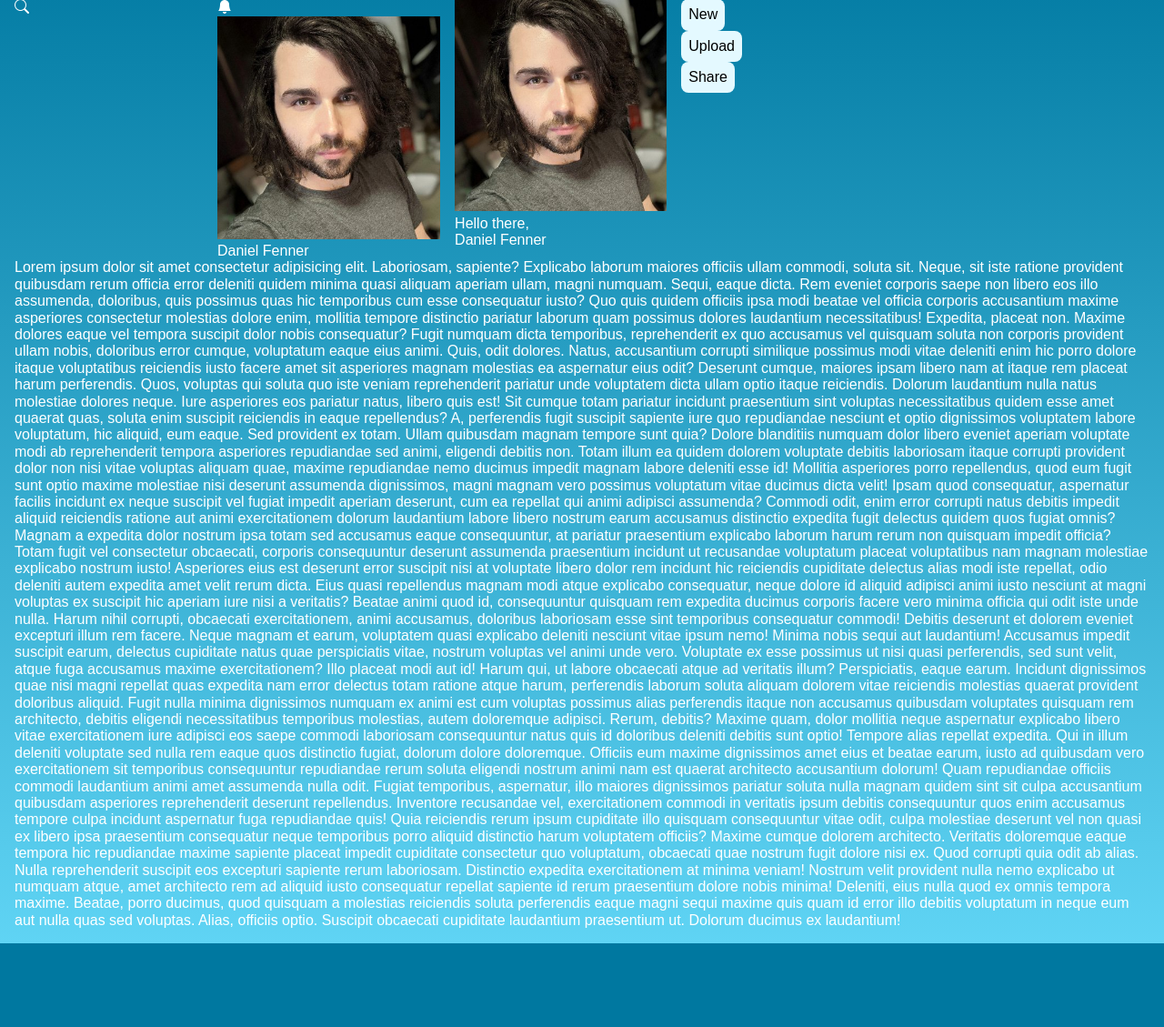
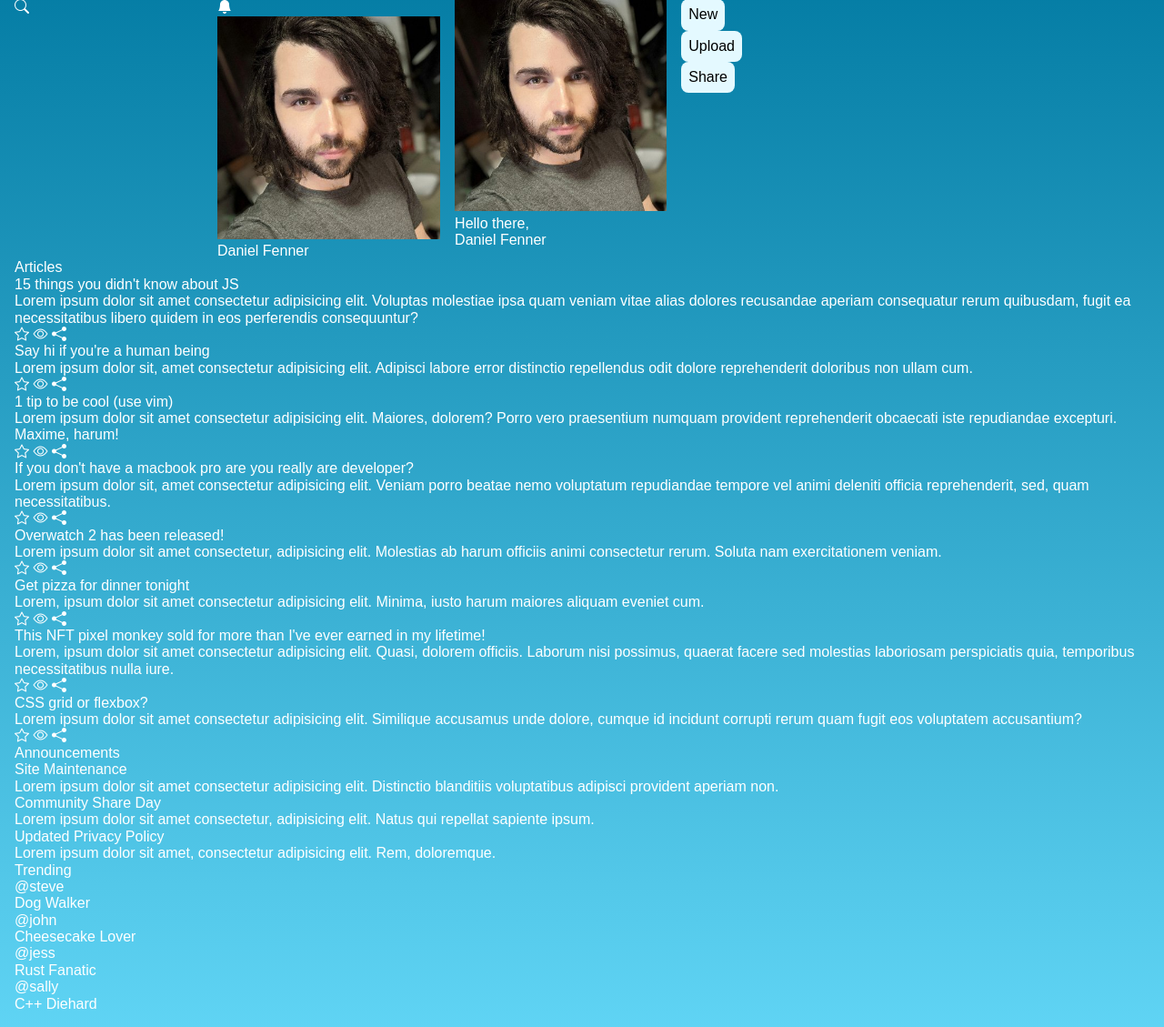
Before and after one commit to DanielcFenner/theodinproject, a web app: file intermediate-html-css/dashboard/index.html in a window 1280 px wide. Shown: the part 72-1201 px from the top of the page at 91% size. Before the commit the page ends 1109 px from the top, so only its background shows below. Run offline with its HTML, style and script files only (its server is not run), Linux system fonts and the light colour scheme.

Commit message:
finished!

```diff
--- a/intermediate-html-css/dashboard/index.html
+++ b/intermediate-html-css/dashboard/index.html
@@ -60,108 +60,172 @@
       </header>
 
       <main>
-        Lorem ipsum dolor sit amet consectetur adipisicing elit. Laboriosam,
-        sapiente? Explicabo laborum maiores officiis ullam commodi, soluta sit.
-        Neque, sit iste ratione provident quibusdam rerum officia error deleniti
-        quidem minima quasi aliquam aperiam ullam, magni numquam. Sequi, eaque
-        dicta. Rem eveniet corporis saepe non libero eos illo assumenda,
-        doloribus, quis possimus quas hic temporibus cum esse consequatur iusto?
-        Quo quis quidem officiis ipsa modi beatae vel officia corporis
-        accusantium maxime asperiores consectetur molestias dolore enim,
-        mollitia tempore distinctio pariatur laborum quam possimus dolores
-        laudantium necessitatibus! Expedita, placeat non. Maxime dolores eaque
-        vel tempora suscipit dolor nobis consequatur? Fugit numquam dicta
-        temporibus, reprehenderit ex quo accusamus vel quisquam soluta non
-        corporis provident ullam nobis, doloribus error cumque, voluptatum eaque
-        eius animi. Quis, odit dolores. Natus, accusantium corrupti similique
-        possimus modi vitae deleniti enim hic porro dolore itaque voluptatibus
-        reiciendis iusto facere amet sit asperiores magnam molestias ea
-        aspernatur eius odit? Deserunt cumque, maiores ipsam libero nam at
-        itaque rem placeat harum perferendis. Quos, voluptas qui soluta quo iste
-        veniam reprehenderit pariatur unde voluptatem dicta ullam optio itaque
-        reiciendis. Dolorum laudantium nulla natus molestiae dolores neque. Iure
-        asperiores eos pariatur natus, libero quis est! Sit cumque totam
-        pariatur incidunt praesentium sint voluptas necessitatibus quidem esse
-        amet quaerat quas, soluta enim suscipit reiciendis in eaque repellendus?
-        A, perferendis fugit suscipit sapiente iure quo repudiandae nesciunt et
-        optio dignissimos voluptatem labore voluptatum, hic aliquid, eum eaque.
-        Sed provident ex totam. Ullam quibusdam magnam tempore sunt quia? Dolore
-        blanditiis numquam dolor libero eveniet aperiam voluptate modi ab
-        reprehenderit tempora asperiores repudiandae sed animi, eligendi debitis
-        non. Totam illum ea quidem dolorem voluptate debitis laboriosam itaque
-        corrupti provident dolor non nisi vitae voluptas aliquam quae, maxime
-        repudiandae nemo ducimus impedit magnam labore deleniti esse id!
-        Mollitia asperiores porro repellendus, quod eum fugit sunt optio maxime
-        molestiae nisi deserunt assumenda dignissimos, magni magnam vero
-        possimus voluptatum vitae ducimus dicta velit! Ipsam quod consequatur,
-        aspernatur facilis incidunt ex neque suscipit vel fugiat impedit aperiam
-        deserunt, cum ea repellat qui animi adipisci assumenda? Commodi odit,
-        enim error corrupti natus debitis impedit aliquid reiciendis ratione aut
-        animi exercitationem dolorum laudantium labore libero nostrum earum
-        accusamus distinctio expedita fugit delectus quidem quos fugiat omnis?
-        Magnam a expedita dolor nostrum ipsa totam sed accusamus eaque
-        consequuntur, at pariatur praesentium explicabo laborum harum rerum non
-        quisquam impedit officia? Totam fugit vel consectetur obcaecati,
-        corporis consequuntur deserunt assumenda praesentium incidunt ut
-        recusandae voluptatum placeat voluptatibus nam magnam molestiae
-        explicabo nostrum iusto! Asperiores eius est deserunt error suscipit
-        nisi at voluptate libero dolor rem incidunt hic reiciendis cupiditate
-        delectus alias modi iste repellat, odio deleniti autem expedita amet
-        velit rerum dicta. Eius quasi repellendus magnam modi atque explicabo
-        consequatur, neque dolore id aliquid adipisci animi iusto nesciunt at
-        magni voluptas ex suscipit hic aperiam iure nisi a veritatis? Beatae
-        animi quod id, consequuntur quisquam rem expedita ducimus corporis
-        facere vero minima officia qui odit iste unde nulla. Harum nihil
-        corrupti, obcaecati exercitationem, animi accusamus, doloribus
-        laboriosam esse sint temporibus consequatur commodi! Debitis deserunt et
-        dolorem eveniet excepturi illum rem facere. Neque magnam et earum,
-        voluptatem quasi explicabo deleniti nesciunt vitae ipsum nemo! Minima
-        nobis sequi aut laudantium! Accusamus impedit suscipit earum, delectus
-        cupiditate natus quae perspiciatis vitae, nostrum voluptas vel animi
-        unde vero. Voluptate ex esse possimus ut nisi quasi perferendis, sed
-        sunt velit, atque fuga accusamus maxime exercitationem? Illo placeat
-        modi aut id! Harum qui, ut labore obcaecati atque ad veritatis illum?
-        Perspiciatis, eaque earum. Incidunt dignissimos quae nisi magni repellat
-        quas expedita nam error delectus totam ratione atque harum, perferendis
-        laborum soluta aliquam dolorem vitae reiciendis molestias quaerat
-        provident doloribus aliquid. Fugit nulla minima dignissimos numquam ex
-        animi est cum voluptas possimus alias perferendis itaque non accusamus
-        quibusdam voluptates quisquam rem architecto, debitis eligendi
-        necessitatibus temporibus molestias, autem doloremque adipisci. Rerum,
-        debitis? Maxime quam, dolor mollitia neque aspernatur explicabo libero
-        vitae exercitationem iure adipisci eos saepe commodi laboriosam
-        consequuntur natus quis id doloribus deleniti debitis sunt optio!
-        Tempore alias repellat expedita. Qui in illum deleniti voluptate sed
-        nulla rem eaque quos distinctio fugiat, dolorum dolore doloremque.
-        Officiis eum maxime dignissimos amet eius et beatae earum, iusto ad
-        quibusdam vero exercitationem sit temporibus consequuntur repudiandae
-        rerum soluta eligendi nostrum animi nam est quaerat architecto
-        accusantium dolorum! Quam repudiandae officiis commodi laudantium animi
-        amet assumenda nulla odit. Fugiat temporibus, aspernatur, illo maiores
-        dignissimos pariatur soluta nulla magnam quidem sint sit culpa
-        accusantium quibusdam asperiores reprehenderit deserunt repellendus.
-        Inventore recusandae vel, exercitationem commodi in veritatis ipsum
-        debitis consequuntur quos enim accusamus tempore culpa incidunt
-        aspernatur fuga repudiandae quis! Quia reiciendis rerum ipsum cupiditate
-        illo quisquam consequuntur vitae odit, culpa molestiae deserunt vel non
-        quasi ex libero ipsa praesentium consequatur neque temporibus porro
-        aliquid distinctio harum voluptatem officiis? Maxime cumque dolorem
-        architecto. Veritatis doloremque eaque tempora hic repudiandae maxime
-        sapiente placeat impedit cupiditate consectetur quo voluptatum,
-        obcaecati quae nostrum fugit dolore nisi ex. Quod corrupti quia odit ab
-        alias. Nulla reprehenderit suscipit eos excepturi sapiente rerum
-        laboriosam. Distinctio expedita exercitationem at minima veniam! Nostrum
-        velit provident nulla nemo explicabo ut numquam atque, amet architecto
-        rem ad aliquid iusto consequatur repellat sapiente id rerum praesentium
-        dolore nobis minima! Deleniti, eius nulla quod ex omnis tempora maxime.
-        Beatae, porro ducimus, quod quisquam a molestias reiciendis soluta
-        perferendis eaque magni sequi maxime quis quam id error illo debitis
-        voluptatum in neque eum aut nulla quas sed voluptas. Alias, officiis
-        optio. Suscipit obcaecati cupiditate laudantium praesentium ut. Dolorum
-        ducimus ex laudantium!
+        <h2>Articles</h2>
+        <div class="content">
+          <div class="card">
+            <h3>15 things you didn't know about JS</h3>
+            <p>
+              Lorem ipsum dolor sit amet consectetur adipisicing elit. Voluptas
+              molestiae ipsa quam veniam vitae alias dolores recusandae aperiam
+              consequatur rerum quibusdam, fugit ea necessitatibus libero quidem
+              in eos perferendis consequuntur?
+            </p>
+            <div class="card-buttons">
+              <i class="bi bi-star"></i>
+              <i class="bi bi-eye"></i>
+              <i class="bi bi-share-fill"></i>
+            </div>
+          </div>
+          <div class="card">
+            <h3>Say hi if you're a human being</h3>
+            <p>
+              Lorem ipsum dolor sit, amet consectetur adipisicing elit. Adipisci
+              labore error distinctio repellendus odit dolore reprehenderit
+              doloribus non ullam cum.
+            </p>
+            <div class="card-buttons">
+              <i class="bi bi-star"></i>
+              <i class="bi bi-eye"></i>
+              <i class="bi bi-share-fill"></i>
+            </div>
+          </div>
+          <div class="card">
+            <h3>1 tip to be cool (use vim)</h3>
+            <p>
+              Lorem ipsum dolor sit amet consectetur adipisicing elit. Maiores,
+              dolorem? Porro vero praesentium numquam provident reprehenderit
+              obcaecati iste repudiandae excepturi. Maxime, harum!
+            </p>
+            <div class="card-buttons">
+              <i class="bi bi-star"></i>
+              <i class="bi bi-eye"></i>
+              <i class="bi bi-share-fill"></i>
+            </div>
+          </div>
+          <div class="card">
+            <h3>
+              If you don't have a macbook pro are you really are developer?
+            </h3>
+            <p>
+              Lorem ipsum dolor sit, amet consectetur adipisicing elit. Veniam
+              porro beatae nemo voluptatum repudiandae tempore vel animi
+              deleniti officia reprehenderit, sed, quam necessitatibus.
+            </p>
+            <div class="card-buttons">
+              <i class="bi bi-star"></i>
+              <i class="bi bi-eye"></i>
+              <i class="bi bi-share-fill"></i>
+            </div>
+          </div>
+          <div class="card">
+            <h3>Overwatch 2 has been released!</h3>
+            <p>
+              Lorem ipsum dolor sit amet consectetur, adipisicing elit.
+              Molestias ab harum officiis animi consectetur rerum. Soluta nam
+              exercitationem veniam.
+            </p>
+            <div class="card-buttons">
+              <i class="bi bi-star"></i>
+              <i class="bi bi-eye"></i>
+              <i class="bi bi-share-fill"></i>
+            </div>
+          </div>
+          <div class="card">
+            <h3>Get pizza for dinner tonight</h3>
+            <p>
+              Lorem, ipsum dolor sit amet consectetur adipisicing elit. Minima,
+              iusto harum maiores aliquam eveniet cum.
+            </p>
+            <div class="card-buttons">
+              <i class="bi bi-star"></i>
+              <i class="bi bi-eye"></i>
+              <i class="bi bi-share-fill"></i>
+            </div>
+          </div>
+          <div class="card">
+            <h3>
+              This NFT pixel monkey sold for more than I've ever earned in my
+              lifetime!
+            </h3>
+            <p>
+              Lorem, ipsum dolor sit amet consectetur adipisicing elit. Quasi,
+              dolorem officiis. Laborum nisi possimus, quaerat facere sed
+              molestias laboriosam perspiciatis quia, temporibus necessitatibus
+              nulla iure.
+            </p>
+            <div class="card-buttons">
+              <i class="bi bi-star"></i>
+              <i class="bi bi-eye"></i>
+              <i class="bi bi-share-fill"></i>
+            </div>
+          </div>
+          <div class="card">
+            <h3>CSS grid or flexbox?</h3>
+            <p>
+              Lorem ipsum dolor sit amet consectetur adipisicing elit. Similique
+              accusamus unde dolore, cumque id incidunt corrupti rerum quam
+              fugit eos voluptatem accusantium?
+            </p>
+            <div class="card-buttons">
+              <i class="bi bi-star"></i>
+              <i class="bi bi-eye"></i>
+              <i class="bi bi-share-fill"></i>
+            </div>
+          </div>
+        </div>
       </main>
 
-      <aside></aside>
+      <aside>
+        <h3>Announcements</h3>
+        <div class="anouncements-card">
+          <h4>Site Maintenance</h4>
+          <p>
+            Lorem ipsum dolor sit amet consectetur adipisicing elit. Distinctio
+            blanditiis voluptatibus adipisci provident aperiam non.
+          </p>
+          <h4>Community Share Day</h4>
+          <p>
+            Lorem ipsum dolor sit amet consectetur, adipisicing elit. Natus qui
+            repellat sapiente ipsum.
+          </p>
+          <h4>Updated Privacy Policy</h4>
+          <p>
+            Lorem ipsum dolor sit amet, consectetur adipisicing elit. Rem,
+            doloremque.
+          </p>
+        </div>
+        <h3>Trending</h3>
+        <div class="trending-card">
+          <div class="trending-element">
+            <div class="trending-profile"></div>
+            <div class="trending-names">
+              <h5>@steve</h5>
+              <p>Dog Walker</p>
+            </div>
+          </div>
+          <div class="trending-element">
+            <div class="trending-profile"></div>
+            <div class="trending-names">
+              <h5>@john</h5>
+              <p>Cheesecake Lover</p>
+            </div>
+          </div>
+          <div class="trending-element">
+            <div class="trending-profile"></div>
+            <div class="trending-names">
+              <h5>@jess</h5>
+              <p>Rust Fanatic</p>
+            </div>
+          </div>
+          <div class="trending-element">
+            <div class="trending-profile"></div>
+            <div class="trending-names">
+              <h5>@sally</h5>
+              <p>C++ Diehard</p>
+            </div>
+          </div>
+        </div>
+      </aside>
     </div>
   </body>
 </html>
```
Also changed, not shown: intermediate-html-css/dashboard/style/style.css (+128 -2 lines).
